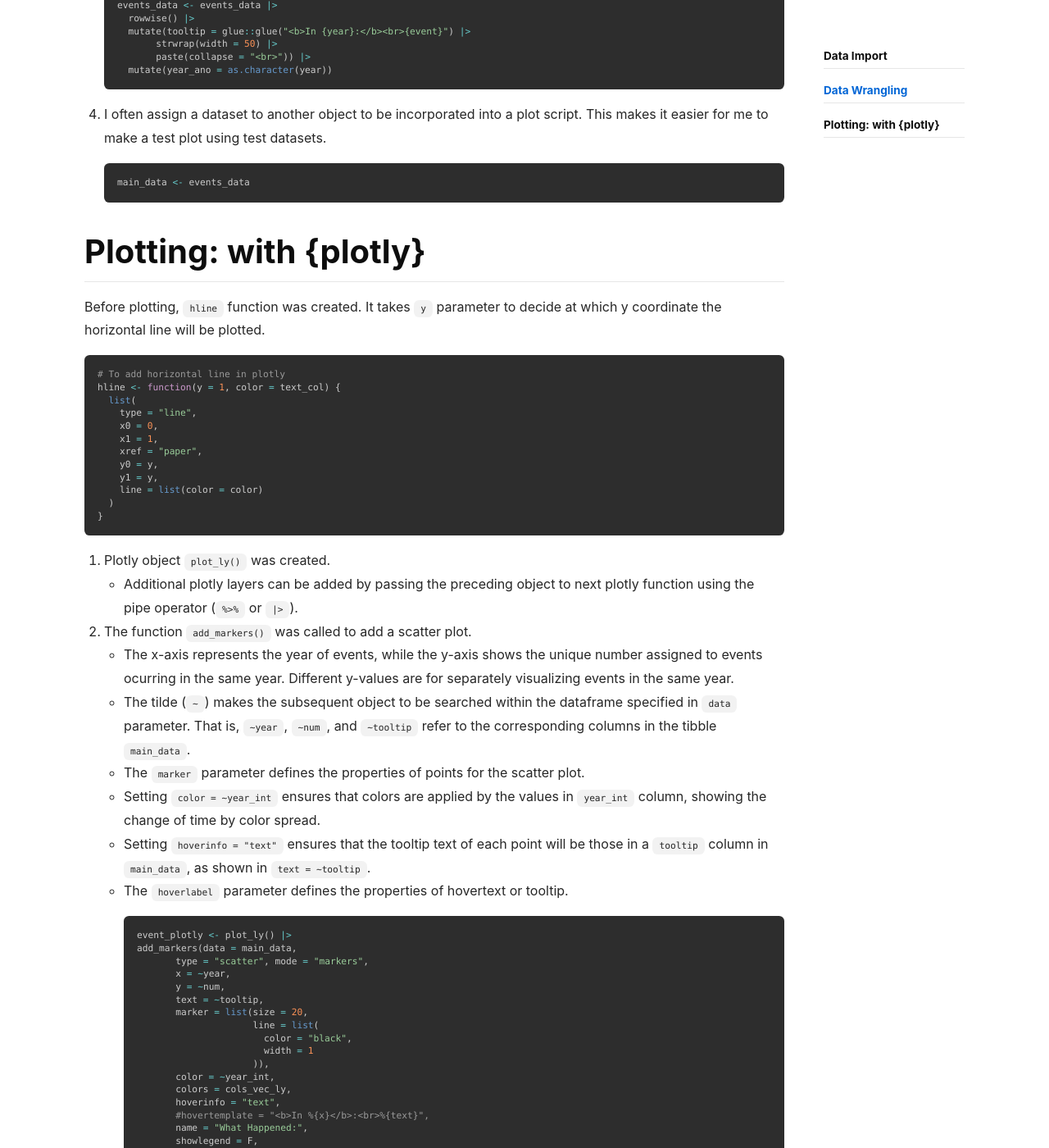
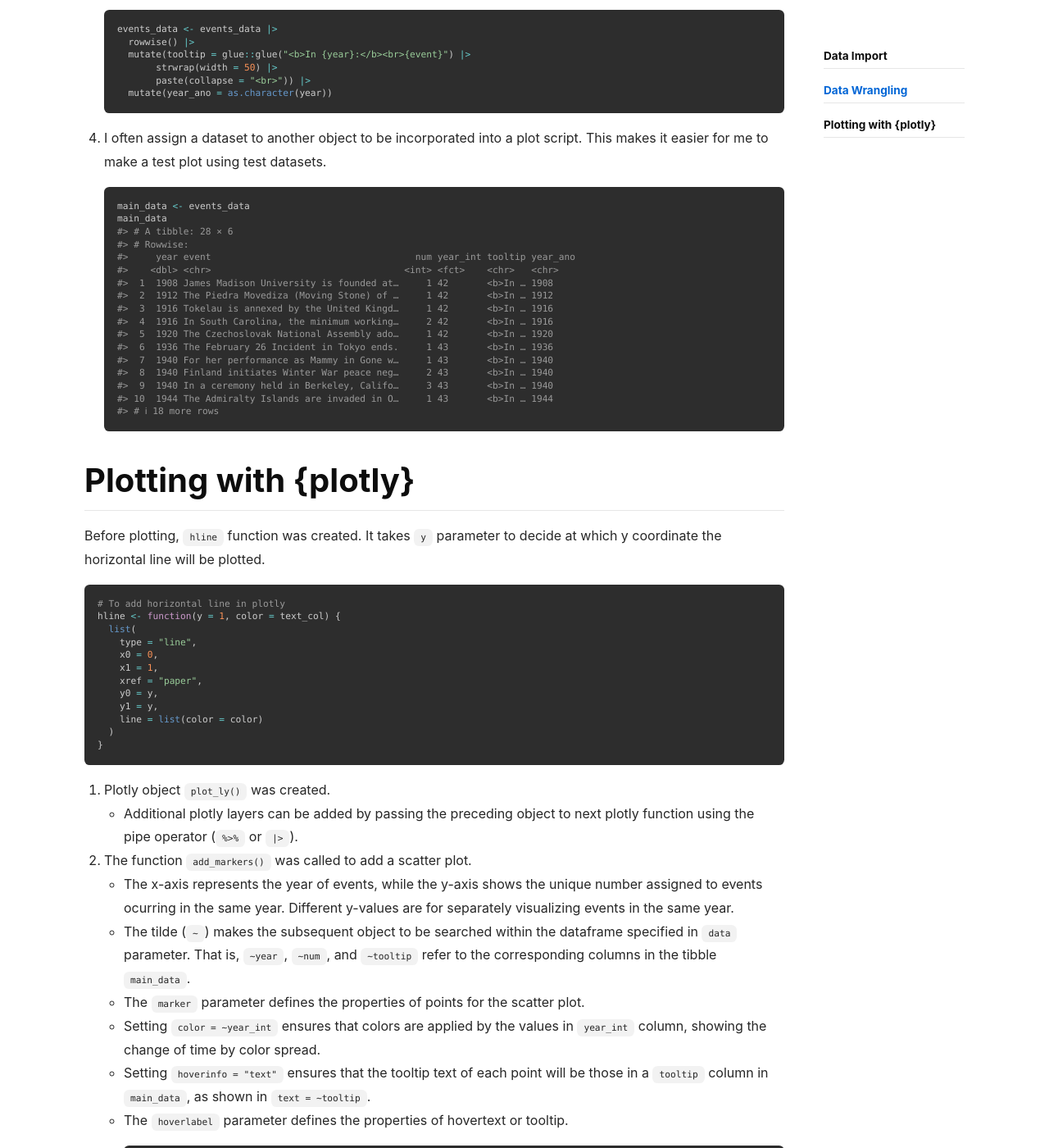
Before and after one commit to gaba-tope/gaba-tope.github.io, a Jekyll site: the page built from _posts/2024-02-28-Feb-29-int.md, in a window 1280 px wide and 1400 px high, scrolled down 1922 px. Shown: the whole window at 82% size. Built offline with Jekyll 4.4.1, drawn with Linux system fonts in a browser that asks for light colours; nearby versions of some CDN libraries; some of the changed text lies outside the part shown.

Commit message:
Minor change in expressions and title

````diff
--- a/_posts/2024-02-28-Feb-29-int.md
+++ b/_posts/2024-02-28-Feb-29-int.md
@@ -1,5 +1,5 @@
 ---
-title: What Happened in Feb 29? (Interactive Vis. with {plotly})
+title: What Happened in Feb 29? - Interactive plot with {plotly}
 tags: [Visualization, tidytuesday]
 ---
 
@@ -7,7 +7,8 @@ As part of the [tidytuesday challenge this week (2024-02-27)](https://github.com
 
 <iframe src="/files/interactive_page/event_plotly.html" height="543px" width="768px" style="border:none;"></iframe>
 
-This is virtually the first time creating a plot with {plotly} package, and it took me a few hours to adjust to their grammars and rules. Let's dive into my script!
+- R script to create the above plot is in [tidytuesday/]().
+- This is virtually the first time creating a plot with {plotly} package, and it took me a few hours to adjust to their grammars and rules. Let's dive into my script!
 
 # Data Import
 Loading a dataset from tidytuesday github repository as usual ~ <br>
@@ -44,9 +45,25 @@ events_data <- events_data |>
 4. I often assign a dataset to another object to be incorporated into a plot script. This makes it easier for me to make a test plot using test datasets.<br>
 ```r
 main_data <- events_data
+main_data
+#> # A tibble: 28 × 6
+#> # Rowwise:
+#>     year event                                     num year_int tooltip year_ano
+#>    <dbl> <chr>                                   <int> <fct>    <chr>   <chr>
+#>  1  1908 James Madison University is founded at…     1 42       <b>In … 1908
+#>  2  1912 The Piedra Movediza (Moving Stone) of …     1 42       <b>In … 1912
+#>  3  1916 Tokelau is annexed by the United Kingd…     1 42       <b>In … 1916
+#>  4  1916 In South Carolina, the minimum working…     2 42       <b>In … 1916
+#>  5  1920 The Czechoslovak National Assembly ado…     1 42       <b>In … 1920
+#>  6  1936 The February 26 Incident in Tokyo ends.     1 43       <b>In … 1936
+#>  7  1940 For her performance as Mammy in Gone w…     1 43       <b>In … 1940
+#>  8  1940 Finland initiates Winter War peace neg…     2 43       <b>In … 1940
+#>  9  1940 In a ceremony held in Berkeley, Califo…     3 43       <b>In … 1940
+#> 10  1944 The Admiralty Islands are invaded in O…     1 43       <b>In … 1944
+#> # ℹ 18 more rows
 ```
 
-# Plotting: with {plotly}
+# Plotting with {plotly}
 Before plotting, `hline` function was created. It takes `y` parameter to decide at which y coordinate the horizontal line will be plotted.<br>
 ```r
 # To add horizontal line in plotly
@@ -86,8 +103,6 @@ event_plotly <- plot_ly() |>
             color = ~year_int,
             colors = cols_vec_ly,
             hoverinfo = "text",
-            #hovertemplate = "<b>In %{x}</b>:<br>%{text}",
-            name = "What Happened:",
             showlegend = F,
             hoverlabel = list(bgcolor = "black",
                               bordercolor = "transparent",
@@ -131,13 +146,12 @@ event_plotly <- plot_ly() |>
                               size = 15
                               )
   ) |>
-```
+  ```
 4. Miscellaneous layout properties were specified using `layout()` function.
 - Background colors were specified by `plot_bgcolor` and `paper_bgcolor` parameter.
 - The title of the plot is added with the `title()` parameter.
 - The properties of the x-axis and the y-axis were defined by `xaxis` and `yaxis` parameter, respectively.
-- The horizontal line at `y = 1` were added by `shapes` parameter, using `hline()` function defined above.
-
+- The horizontal line at `y = 1` were added by `shapes` parameter, using `hline()` function defined above.<br>
 ```r
   layout(plot_bgcolor = bg_col,
          paper_bgcolor = bg_col,
@@ -174,7 +188,7 @@ event_plotly <- plot_ly() |>
          autosize = TRUE,
          margin = list(b = 80, t = 70, r = 10)
          )
-event_plotly
+    event_plotly
 ```
 5. The `event_plotly` object was saved as a html file with the `htmlwidgets::saveWidget()` function.
 ```r
````
